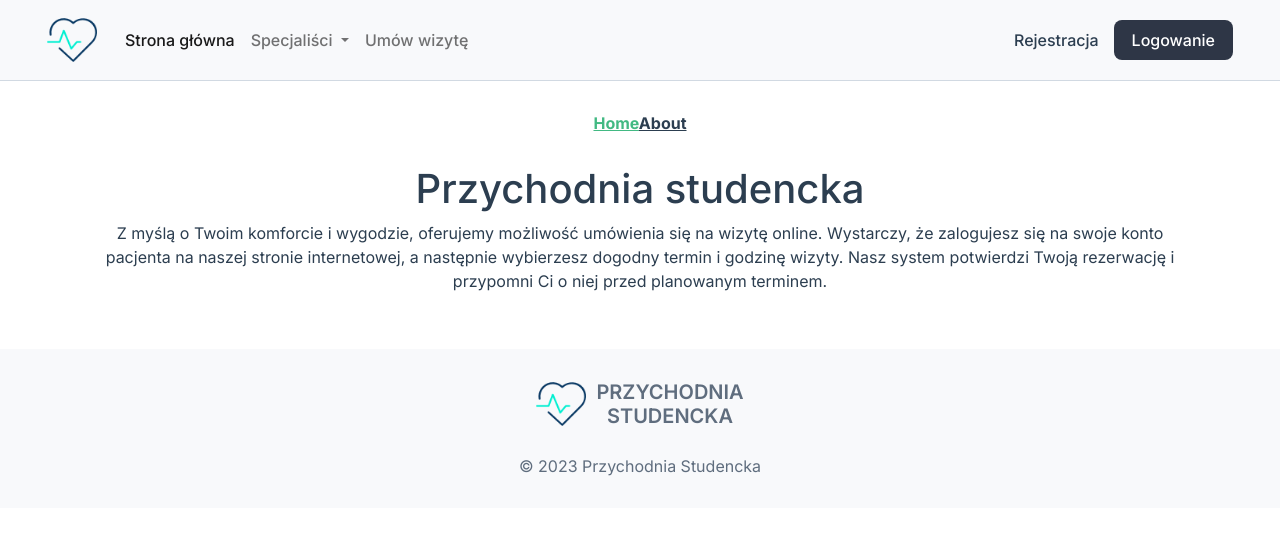
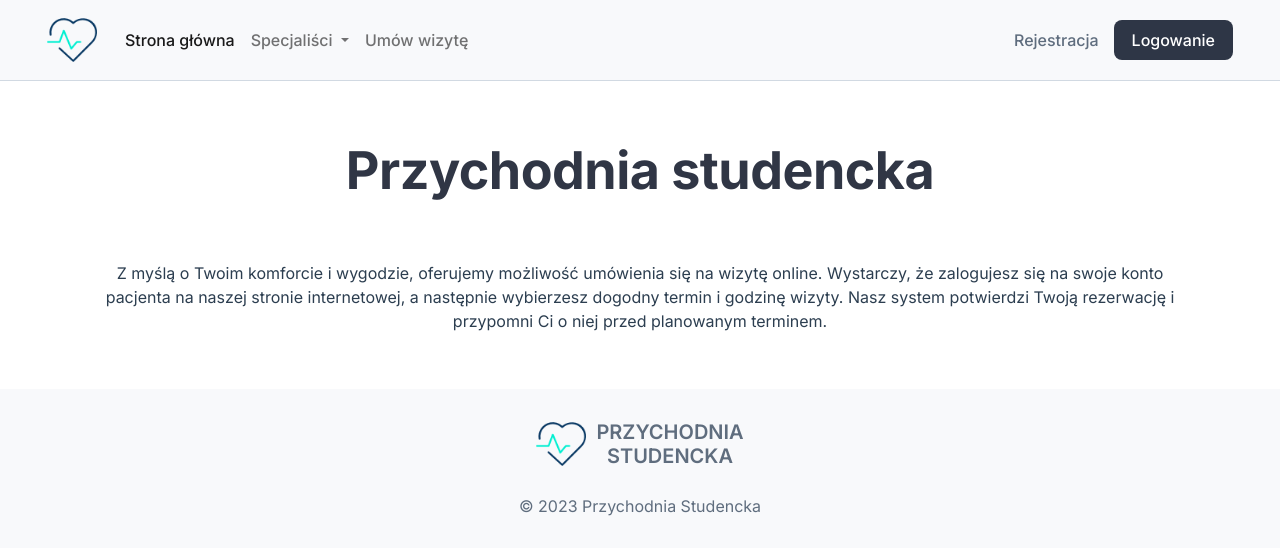
Before and after one commit to kacperrymkiewicz/StudentClinic-Vue, a Vue app: page / in a window 1280 px wide. Shown: the top 554 px of the page. Built offline with nearby package versions, Linux system fonts and the light colour scheme.

Commit message:
navbar router fix

```diff
--- a/src/App.vue
+++ b/src/App.vue
@@ -1,10 +1,6 @@
 <template>
   <HeaderComponent></HeaderComponent>
-  <nav>
-    <router-link class="link" active-class="active" to="/" exact>Home</router-link>
-    <router-link to="/about">About</router-link>
-  </nav>
-  <router-view />
+  <router-view></router-view>
   <FooterComponent></FooterComponent>
 </template>
 
@@ -38,10 +34,6 @@ nav {
   a {
     font-weight: bold;
     color: #2c3e50;
-
-    &.router-link-exact-active {
-      color: #42b983;
-    }
   }
 }
 </style>
--- a/src/components/HeaderComponent.vue
+++ b/src/components/HeaderComponent.vue
@@ -27,11 +27,11 @@
               <router-link class="nav-link" active-class="active" to="/logowanie">Logowanie</router-link>
             </li>
             <li class="d-md-none">
-              <a class="nav-link" href="#">Rejestracja</a>
+              <router-link class="nav-link" active-class="active" to="/rejestracja">Rejestracja</router-link>
             </li>
           </ul>
           <div class="login-section d-none d-md-flex">
-            <a class="nav-link register-button" href="#">Rejestracja</a>
+            <router-link class="nav-link register-button" active-class="" to="/rejestracja">Rejestracja</router-link>
             <router-link class="nav-link login-button" active-class="" to="/logowanie">Logowanie</router-link>
           </div>
         </div>
@@ -49,6 +49,7 @@ export default {
 </script>
 
 <style lang="scss" scoped>
+  @import "@/assets/styles/global.scss";
   .nav-logo {
     width: 50px;
     margin-right: 20px;
@@ -65,6 +66,7 @@ export default {
   nav {
     border-bottom: 1px solid #D1D9E2;
     background-color: #F8F9FB;
+    color: $secondary;
   }
 
   @media (min-width: 768px) {
@@ -90,6 +92,10 @@ export default {
     color: white;
   }
 
+  .register-button:focus {
+    color: $secondary;
+  }
+
   .nav-link {
     font-weight: 500;
   }
--- a/src/views/HomeView.vue
+++ b/src/views/HomeView.vue
@@ -25,3 +25,18 @@ export default {
   },
 };
 </script>
+
+<style lang="scss" scoped>
+  @import "@/assets/styles/global.scss";
+
+  h1 {
+      margin: 60px 0;
+      font-weight: 700;
+      font-weight: 700;
+      font-size: 52px;
+      line-height: 60px;
+      text-align: center;
+      letter-spacing: -0.01em;
+      color: $dark;
+  }
+</style>
```
